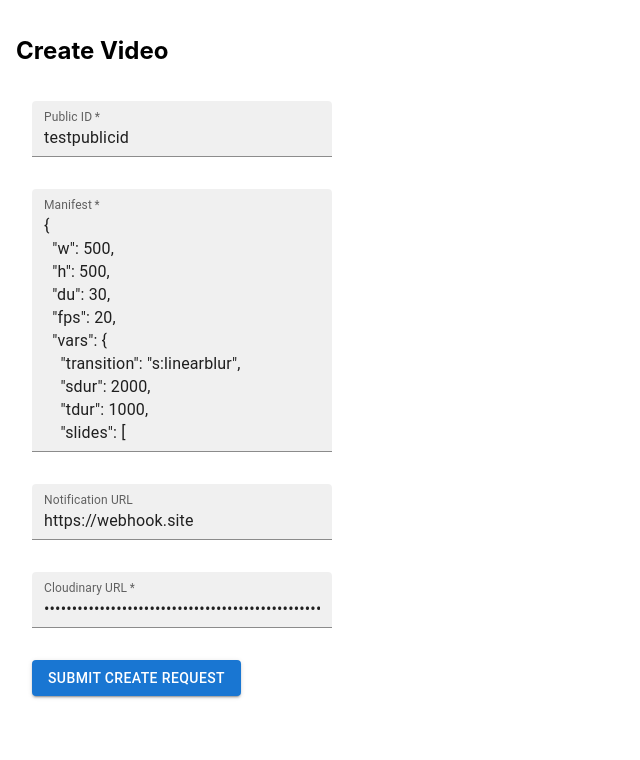
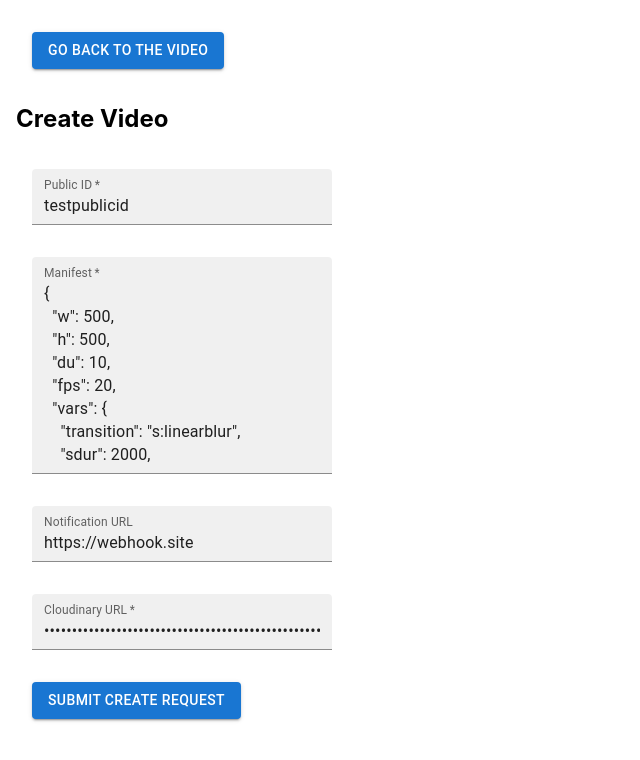
Before and after one commit to rebeccapeltz/next-video-gen, a Next.js app: page /create_video in a window 1280 px wide. Shown: the top 760 px of the page, without its empty margins (0-640 px from the left). Built offline with nearby package versions, Linux system fonts and the light colour scheme.

Commit message:
add navigation;fix fn return

```diff
--- a/components/CreateVideoForm.js
+++ b/components/CreateVideoForm.js
@@ -2,9 +2,9 @@ import React, { useState } from "react";
 import TextField from "@mui/material/TextField";
 import Button from "@mui/material/Button";
 import { makeStyles } from "@mui/styles";
+import { useRouter } from "next/router";
 
 const fn = ".netlify/functions/create-video/.netlify/functions/create-video";
-
 
 const useStyles = makeStyles(() => ({
   root: {
@@ -28,6 +28,7 @@ const useStyles = makeStyles(() => ({
 }));
 
 const Form = () => {
+  const router = useRouter();
   const classes = useStyles();
   // create state variables for each input
   const [publicId, setPublicId] = useState("testpublicid");
@@ -37,7 +38,7 @@ const Form = () => {
   const [manifest, setManifest] = useState({
     w: 500,
     h: 500,
-    du: 30,
+    du: 10,
     fps: 20,
     vars: {
       transition: "s:linearblur",
@@ -45,22 +46,34 @@ const Form = () => {
       tdur: 1000,
       slides: [
         {
-          media: "i:slides_000",
+          media:
+            "s:https://res.cloudinary.com/pictures77/image/upload/w_400,c_scale,pg_1,f_png/TestSlide",
+          type: "s:image",
         },
         {
-          media: "i:slides_001",
+          media:
+            "s:https://res.cloudinary.com/pictures77/image/upload/w_400,c_scale,pg_2,f_png/TestSlide",
+          type: "s:image",
         },
         {
-          media: "i:slides_002",
+          media:
+            "s:https://res.cloudinary.com/pictures77/image/upload/w_400,c_scale,pg_3,f_png/TestSlide",
+          type: "s:image",
         },
         {
-          media: "i:slides_003",
+          media:
+            "s:https://res.cloudinary.com/pictures77/image/upload/w_400,c_scale,pg_4,f_png/TestSlide",
+          type: "s:image",
         },
         {
-          media: "i:slides_004",
+          media:
+            "s:https://res.cloudinary.com/pictures77/image/upload/w_400,c_scale,pg_5,f_png/TestSlide",
+          type: "s:image",
         },
         {
-          media: "i:slides_005",
+          media:
+            "s:https://res.cloudinary.com/pictures77/image/upload/w_400,c_scale,pg_6,f_png/TestSlide",
+          type: "s:image",
         },
       ],
     },
@@ -68,7 +81,9 @@ const Form = () => {
   const [notificationURL, setNotificationURL] = useState(
     "https://webhook.site"
   );
-  const [manifestString, setManifestString] = useState(JSON.stringify(manifest,0,2));
+  const [manifestString, setManifestString] = useState(
+    JSON.stringify(manifest, 0, 2)
+  );
 
   const handleSubmit = (e) => {
     e.preventDefault();
@@ -98,7 +113,7 @@ const Form = () => {
     fetch(fn, options)
       .then((res) => res.json())
       .then(async (res) => {
-        console.log(JSON.stringify(res,0,2))
+        console.log(JSON.stringify(res, 0, 2));
         if (!res.manifest)
           return (document.getElementById("warning").innerHTML =
             "Error on return");
@@ -120,6 +135,15 @@ const Form = () => {
   return (
     <div>
       <form className={classes.root} onSubmit={handleSubmit}>
+        <div>
+          <Button
+            variant="contained"
+            color="primary"
+            onClick={() => router.replace("/")}
+          >
+            Go back to the Video
+          </Button>
+        </div>
         <h2>Create Video</h2>
         <TextField
           label="Public ID"
@@ -135,7 +159,7 @@ const Form = () => {
           placeholder="Enter manifest"
           required
           multiline
-          maxRows={10}
+          maxRows={8}
           value={manifestString}
           onChange={(e) => setManifestString(e.target.value)}
         />
```
Also changed, not shown: components/VideoQuiz.js (+11 -4 lines), 1 other file (tests, documents, lock files or other folders).
